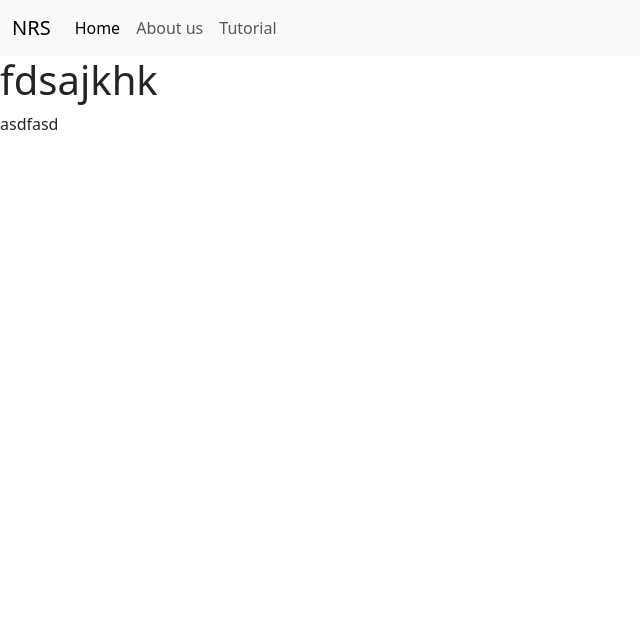
After one commit to Krish4l4/Network-Routing-Simulator, a Flask app: page /aboutus in a window 1280 px wide. The commit adds this page. Shown: the top 637 px of the page, without its empty margins (0-640 px from the left). Run offline with Flask 3, Linux system fonts and the light colour scheme; some libraries are stand-ins or nearby versions.

Commit message:
Upadated and ::::::::::::Added different HTML pages for tutorial, aboutus and common header

```diff
--- a/app.py
+++ b/app.py
@@ -13,6 +13,14 @@
 @app.route("/")
 def index():
     return render_template('index.html')
+
+@app.route("/tutorial")
+def tutorial():
+    return render_template("tutorial.html")
+
+@app.route("/aboutus")
+def aboutus():
+    return render_template("aboutus.html")
 
 @socketio.on('connect')
 def handle_connect():
--- /dev/null
+++ b/templates/aboutus.html
@@ -0,0 +1,7 @@
+{% extends "base.html" %} {% block title %} About US {% endblock %} {% block
+content %}
+
+<h1>fdsajkhk</h1>
+<p>asdfasd</p>
+
+{% endblock %}
--- /dev/null
+++ b/templates/base.html
@@ -0,0 +1,62 @@
+<!DOCTYPE html>
+<html lang="en">
+  <head>
+    <meta charset="UTF-8" />
+    <meta name="viewport" content="width=device-width, initial-scale=1.0" />
+    <title>{% block title %} Network Routing Simulator {% endblock %}</title>
+    <link rel="stylesheet" href="{{url_for('static',filename='style.css')}}" />
+    <link
+      rel="stylesheet"
+      href="{{url_for('static', filename='bootstrap-5.3.3-dist/css/bootstrap.min.css')}}"
+    />
+    <link
+      rel="stylesheet"
+      href="{{url_for('static',filename='bootstrap-5.3.3-dist/css/bootstrap-utilities.min.css')}}"
+    />
+  </head>
+  <body>
+    <header>
+      <nav class="navbar navbar-expand-lg bg-body-tertiary">
+        <div class="container-fluid">
+          <a class="navbar-brand" href="/">NRS</a>
+          <button
+            class="navbar-toggler"
+            type="button"
+            data-bs-toggle="collapse"
+            data-bs-target="#navbarNav"
+            aria-controls="navbarNav"
+            aria-expanded="false"
+            aria-label="Toggle navigation"
+          >
+            <span class="navbar-toggler-icon"></span>
+          </button>
+          <div class="collapse navbar-collapse" id="navbarNav">
+            <ul class="navbar-nav">
+              <li class="nav-item">
+                <a class="nav-link active" aria-current="page" href="/">Home</a>
+              </li>
+              <li class="nav-item">
+                <a class="nav-link" href="/aboutus">About us</a>
+              </li>
+              <li class="nav-item">
+                <a class="nav-link" href="/tutorial">Tutorial</a>
+              </li>
+            </ul>
+          </div>
+        </div>
+      </nav>
+    </header>
+
+    <main>{% block content %} {% endblock %}</main>
+
+    <script src="{{url_for('static',filename='p5/p5.min.js')}}"></script>
+    <script src="{{url_for('static',filename='bootstrap-5.3.3-dist/js/bootstrap.min.js')}}"></script>
+    <script src="{{url_for('static', filename = 'socket-io/socket.io.min.js')}}"></script>
+    <script src="{{url_for('static',filename='addNode.js')}}"></script>
+    <script src="{{url_for('static',filename='addEdge.js')}}"></script>
+    <script src="{{url_for('static',filename='dijkstra.js')}}"></script>
+    <script src="{{url_for('static',filename='bellman_ford.js')}}"></script>
+    <script src="{{url_for('static',filename='socket.js')}}"></script>
+    <script src="{{url_for('static',filename='behaviour.js')}}"></script>
+  </body>
+</html>
--- /dev/null
+++ b/templates/tutorial.html
@@ -0,0 +1,5 @@
+{% extends "base.html" %} {% block title %} Tutorial {% endblock %} {% block
+content %}
+<h1>fdsajkhk</h1>
+<p>asdfasd</p>
+{% endblock %}
```
Also changed, not shown: idea.md (added, +30 -0 lines), static/style.css (+0 -19 lines), templates/index.html (+7 -39 lines).
